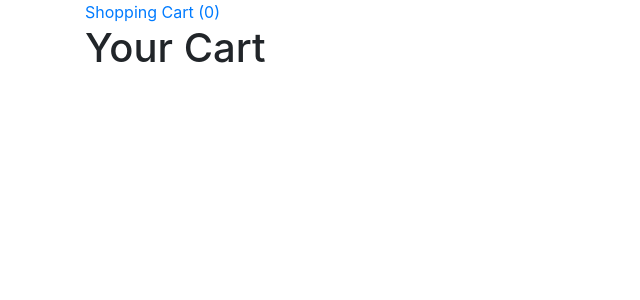
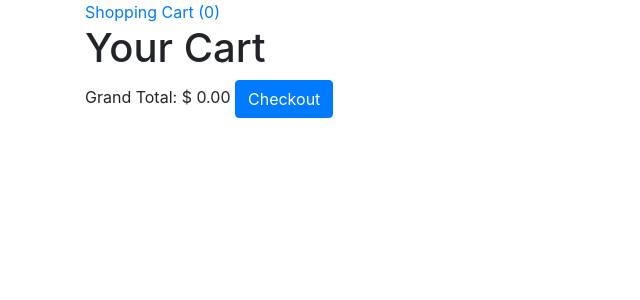
Before and after one commit to Code-Institute-Submissions/Warm-Bakes, a Django app: page /cart/ in a window 1280 px wide. Shown: the top 300 px of the page, without its empty margins (0-640 px from the left). Run offline with Django 3.2, Linux system fonts and the light colour scheme; some libraries are stand-ins or nearby versions.

Commit message:
edited view cart page to display grand total sum and added checkout functionality

```diff
--- a/cart/templates/cart/view_cart.template.html
+++ b/cart/templates/cart/view_cart.template.html
@@ -34,4 +34,6 @@
     </div>
 </div>
 {% endfor %}
+Grand Total: $ {{total}}
+<a href="{% url 'checkout_route' %}" class="btn btn-primary">Checkout</a>
 {% endblock %}
--- a/cart/views.py
+++ b/cart/views.py
@@ -48,9 +48,19 @@ def view_cart(request):
     #Retrieve the cart
     lesson_cart = request.session.get('lesson_shopping_cart',{})
     product_cart = request.session.get('product_shopping_cart',{})
+    total = 0
+    for key, item in lesson_cart.items():
+        cost_lesson_string = float(item['cost'].strip('$'))
+        total += float(cost_lesson_string)
+
+    for key, item in product_cart.items():
+        cost_product_string = float(item['cost'].strip('$'))
+        total += float(cost_product_string * int(item['qty']))
+
     return render(request,'cart/view_cart.template.html',{
         'lesson_shopping_cart':lesson_cart,
-        'product_shopping_cart':product_cart
+        'product_shopping_cart':product_cart,
+        'total':f"{total:.2f}"
     })
 
 def remove_lesson_from_cart(request,lesson_id):
```
